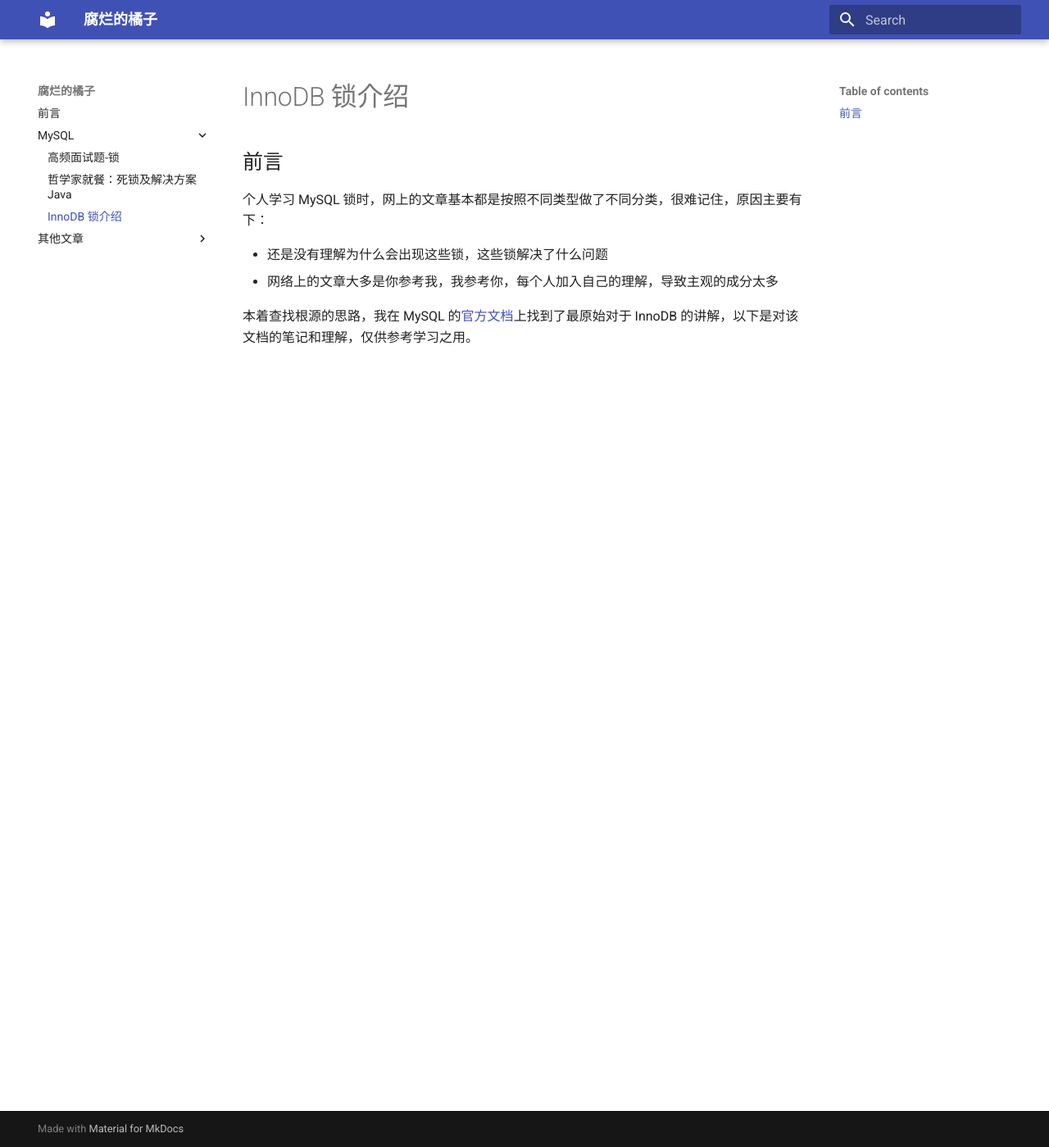
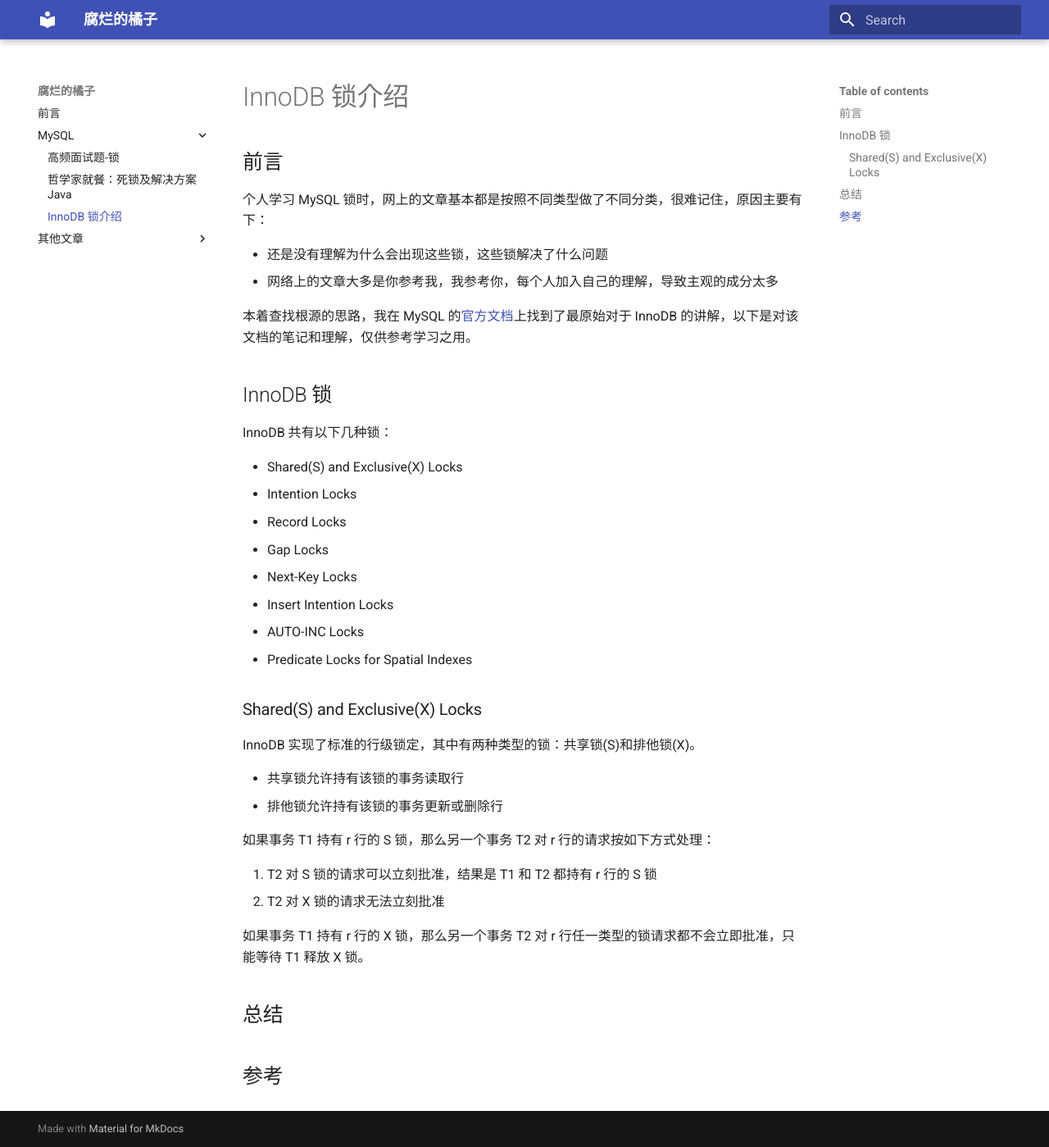
Before and after one commit to z1ming/cs-Hydra, an MkDocs documentation site: the page built from docs/文章/InnoDB-Locking.md, in a window 1280 px wide and 1399 px high. Shown: the whole window at 82% size. Built offline with MkDocs 1.6.1 and Material for MkDocs 9.7.7, drawn with Linux system fonts in a browser that asks for light colours.

Commit message:
add InnoDB.md

```diff
--- a/docs/文章/InnoDB-Locking.md
+++ b/docs/文章/InnoDB-Locking.md
@@ -8,3 +8,34 @@
 - 网络上的文章大多是你参考我，我参考你，每个人加入自己的理解，导致主观的成分太多
 
 本着查找根源的思路，我在 MySQL 的[官方文档](https://dev.mysql.com/doc/refman/8.0/en/innodb-locking.html)上找到了最原始对于 InnoDB 的讲解，以下是对该文档的笔记和理解，仅供参考学习之用。
+
+## InnoDB 锁
+
+InnoDB 共有以下几种锁：
+
+- Shared(S) and Exclusive(X) Locks
+- Intention Locks
+- Record Locks
+- Gap Locks
+- Next-Key Locks
+- Insert Intention Locks
+- AUTO-INC Locks
+- Predicate Locks for Spatial Indexes
+
+### Shared(S) and Exclusive(X) Locks
+
+InnoDB 实现了标准的行级锁定，其中有两种类型的锁：共享锁(S)和排他锁(X)。
+
+- 共享锁允许持有该锁的事务读取行
+- 排他锁允许持有该锁的事务更新或删除行
+
+如果事务 T1 持有 r 行的 S 锁，那么另一个事务 T2 对 r 行的请求按如下方式处理：
+
+1. T2 对 S 锁的请求可以立刻批准，结果是 T1 和 T2 都持有 r 行的 S 锁
+2. T2 对 X 锁的请求无法立刻批准
+
+如果事务 T1 持有 r 行的 X 锁，那么另一个事务 T2 对 r 行任一类型的锁请求都不会立即批准，只能等待 T1 释放 X 锁。
+
+## 总结
+
+## 参考
```
